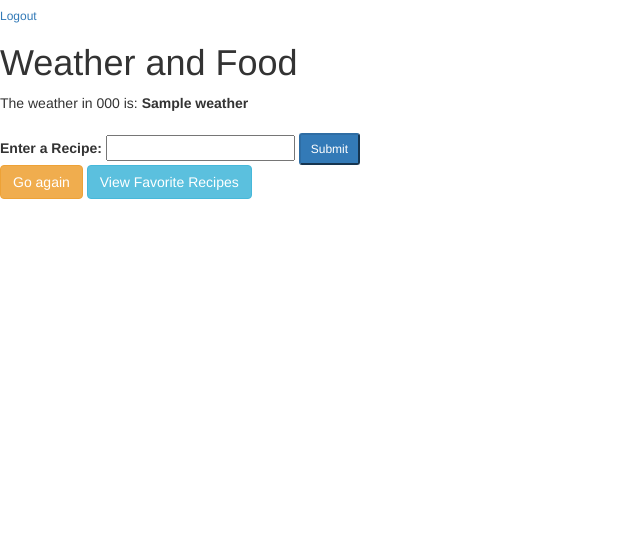
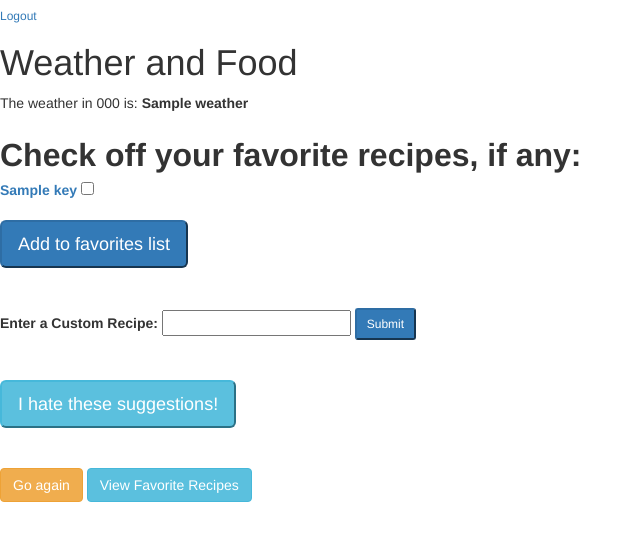
Before and after one commit to jeremyfreudberg/CS411-s18, a Flask app: template weatherfood/templates/result.html in a window 1280 px wide. Shown: the top 541 px of the page, without its empty margins (0-642 px from the left). Run offline with Flask 2, Linux system fonts and the light colour scheme; the template is opened without the code that fills it: most values are stand-ins (such as "Sample title", 1, 10 or a date in 2020); parts of the project's set-up code (start-up, migrations or seed data) failed here and were passed over; some libraries are stand-ins or nearby versions.

Commit message:
got rid of a page and added recipe generated based off of temp

```diff
--- a/weatherfood/api.py
+++ b/weatherfood/api.py
@@ -3,6 +3,7 @@ import boto3
 import botocore
 import sys
 import json
+import random
 from weatherfood import application
 
 
@@ -42,7 +43,10 @@ def Recipe_from_input(recipe):
 	http_address = 'http://www.recipepuppy.com/api/?q='
 	dicto = {}
 
-	content = requests.get(http_address + recipe)
+	try:
+		content = requests.get(http_address + recipe)
+	except TypeError:
+		return None
 
 	for result in content.json()['results']:
 		#dicto.update( {temp : result['href']} )
@@ -84,7 +88,7 @@ def retreive_user(UserName):
 		)
 		item = response['Item']
 		return item
-	except KeyError as e:
+	except KeyError:
 		return None
 
 #Function that updates a user's zipcode
@@ -149,3 +153,34 @@ def delete_favorite(UserName, RecipeKey):
 		UpdateExpression='REMOVE Fav_Recipes[{}]'.format(index),
 		ReturnValues = "UPDATED_NEW"
 	)
+
+#Function that retrieves a random recipe look-up name from a table based off of temperature
+def grab_temp_recipe(Temperature):
+	key =""
+	if Temperature <= 50:
+		key = "low"
+	elif Temperature >= 75:
+		key = "high"
+	else:
+		key = "medium"
+
+	dynamodb = _load_dynamo_resource()
+	table = dynamodb.Table('WeatherRecipes')
+	try:
+		response = table.get_item(
+			Key={
+				'Temperature': key
+			}
+		)
+		item = response['Item']
+		#return item
+	except KeyError:
+		return None
+
+	recipes = []
+	recipes = item["Recipes"]
+	index = random.randint(0,len(recipes))
+	print(index)
+	print("\n")
+
+	return recipes[index]
--- a/weatherfood/templates/result.html
+++ b/weatherfood/templates/result.html
@@ -4,11 +4,41 @@
 
 The weather in {{ zipcode }} is: <b>{{ weather }}</b>
 <br /><br />
-<form action="/customrecipe" method=post>
-    <label for="recipe">Enter a Recipe: </label>
+
+<script type="text/javascript">
+function newPopup(url) {
+    popupWindow = window.open(url,'popUpWindow','height=700,width=1000,left=10,top=10,resizable=yes,scrollbars=yes,toolbar=no,menubar=no,location=no,directories=no,status=no')
+}
+</script>
+
+<b><font size=6.5>Check off your favorite recipes, if any:</font></b>
+<br />
+
+<form action="/process_favorites" method=post>
+    {% for key, value in recipe.items() %}
+        <a href="JavaScript:newPopup('{{value}}')"><b>{{ key }}</b></a>
+        <input type="checkbox" name="{{key}}"  value="{{value}}"><br />
+    {% endfor %}
+    <br />
+    <input id="submit" name="submit" type="submit" value="Add to favorites list" class="btn-lg btn-primary" />
+</form>
+
+<br /><br />
+
+<form action="/weather" method=post>
+    <label for="recipe">Enter a Custom Recipe: </label>
     <input id="recipe" name="recipe" type="text" autocomplete=off value="" />
     <input id="submit" name="submit" type="submit" value="Submit" class="btn-sm btn-primary" />
 </form>
+
+<br /><br />
+
+<form action="/yelp" method=post>
+<input id="submit" name="submit" type="submit" value="I hate these suggestions!" class="btn-lg btn-info" />
+</form>
+
+<br /><br />
+
 <a href="/home" class="btn btn-warning">Go again</a>
 <a href="/viewfavorites" class="btn btn-info">View Favorite Recipes</a>
 
--- a/weatherfood/views.py
+++ b/weatherfood/views.py
@@ -24,17 +24,34 @@ def weather():
         return flask.redirect('/')
 
     zipcode = flask.request.form.get('zipcode')
+    current_recipe = api.Recipe_from_input(flask.request.form.get("recipe"))
     current_weather = api.get_weather_pretty(zipcode)
+    temperature = 0
     if current_weather == "Unavailable":
         current_weather = api.retreive_user(username)["Weather"]
+
+        # Grabbing the temperature from the current_weather string
+        for val in current_weather.split():
+            if val.isdigit():
+                temperature = int(val)
+        if current_recipe == None :
+            current_recipe = api.Recipe_from_input(api.grab_temp_recipe(temperature))
+
         # Attempt to use the cached zipcode:
         zipcode = api.retreive_user(username)["Zipcode"]
     else:
         api.update_zipcode(username, zipcode)
         api.update_weather(username, current_weather)
 
+        # Grabbing the temperature from the current_weather string
+        for val in current_weather.split():
+            if val.isdigit():
+                temperature = int(val)
+        if current_recipe == None :
+            current_recipe = api.Recipe_from_input(api.grab_temp_recipe(temperature))
+
     if zipcode:
-        return flask.render_template('result.html', weather=current_weather, zipcode=zipcode)
+        return flask.render_template('result.html', weather=current_weather, zipcode=zipcode, recipe=current_recipe)
     else:
         # The user entered an invalid ZIP, and never previously entered a valid ZIP during a prior session
         return flask.redirect('/home?error=1')
@@ -59,15 +76,6 @@ def login_failure(e):
 def logout():
     flask.session['username'] = None
     return flask.redirect('/')
-
-@app.route('/customrecipe', methods=['POST'])
-def show_recipe():
-    username = flask.session.get('username', None)
-    if username is None:
-        return flask.redirect('/')
-    current_recipe = api.Recipe_from_input(
-        flask.request.form.get("recipe"))
-    return flask.render_template('custom_recipe.html', recipe=current_recipe)
 
 @app.route('/process_favorites', methods=['POST'])
 def add_favorite_recipes():
```
Also changed, not shown: weatherfood/templates/custom_recipe.html (deleted, +0 -30 lines).
